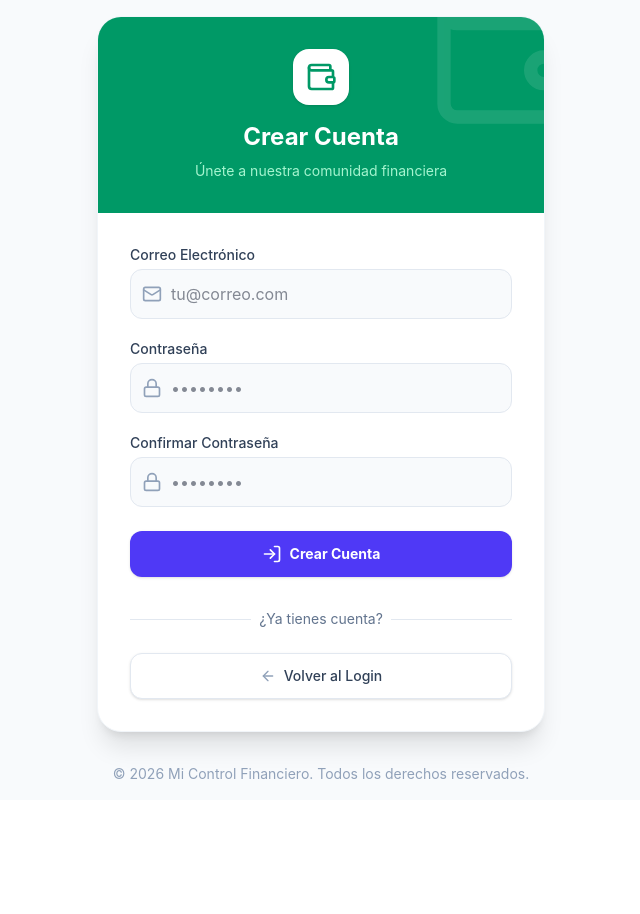
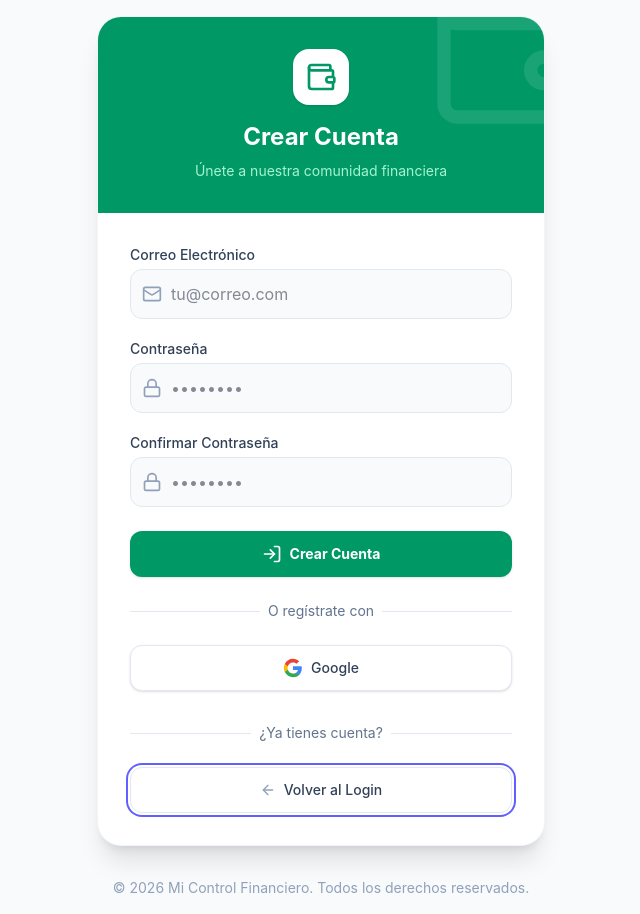
Before and after one commit to Sakhurama/finanzas, a React (Vite) app: page /login in a window 1280 px wide. Both pictures are taken after a click on the button "Crear una cuenta nueva". Shown: the whole page, without its empty margins (319-959 px from the left). Before the commit the page ends 800 px from the top, so only its background shows below. Built offline with nearby package versions, Linux system fonts and the light colour scheme; no server answers.

Commit message:
Autenticación con Google

```diff
--- a/src/pages/Login.jsx
+++ b/src/pages/Login.jsx
@@ -1,51 +1,73 @@
 import React, { useState } from 'react';
-import { Wallet, Mail, Lock, LogIn, ArrowRight, ArrowLeft } from 'lucide-react';
+import { Wallet, Mail, Lock, LogIn, ArrowRight, ArrowLeft, AlertCircle } from 'lucide-react';
 import { supabase } from '../supabaseClient';
 
 export default function Login({ onLogin }) {
-    const [isSignUp, setIsSignUp] = useState(false); // Estado para alternar entre login y registro
-    const [loading, setLoading] = useState(false)
-    const [email, setEmail] = useState('')
-    const [password, setPassword] = useState('')
-    const [confirmPassword, setConfirmPassword] = useState('');
-    const [error, setError] = useState('');
+  const [isSignUp, setIsSignUp] = useState(false);
+  const [loading, setLoading] = useState(false);
+  const [email, setEmail] = useState('');
+  const [password, setPassword] = useState('');
+  const [confirmPassword, setConfirmPassword] = useState('');
+  const [error, setError] = useState('');
 
   // Función para registrar un nuevo usuario
   const handleSignUp = async (e) => {
-    e.preventDefault()
-    setLoading(true)
+    e.preventDefault();
+    setLoading(true);
+    setError('');
 
     if (password !== confirmPassword) {
       setError('Las contraseñas no coinciden. Por favor, verifica.');
+      setLoading(false);
       return;
     }
 
     const { data, error } = await supabase.auth.signUp({
       email,
       password,
-    })
+    });
 
     if (error) {
-      setError(error.message)
+      setError(error.message);
     }
-    setLoading(false)
-  }
+    setLoading(false);
+  };
 
   // Función para iniciar sesión con un usuario existente
   const handleLogin = async (e) => {
-    e.preventDefault()
-    setLoading(true)
+    e.preventDefault();
+    setLoading(true);
+    setError('');
 
     const { data, error } = await supabase.auth.signInWithPassword({
       email,
       password,
-    })
+    });
 
     if (error) {
-      setError(error.message)
+      setError(error.message);
     }
-    setLoading(false)
-  }
+    setLoading(false);
+  };
+
+  // Función para iniciar sesión con Google
+  const handleGoogleLogin = async () => {
+    setLoading(true);
+    setError('');
+
+    const { error } = await supabase.auth.signInWithOAuth({
+      provider: 'google',
+      options: {
+        // Redirige a la URL actual
+        redirectTo: window.location.origin,
+      }
+    });
+
+    if (error) {
+      setError(error.message);
+      setLoading(false);
+    }
+  };
 
   return (
     <>
@@ -89,7 +111,7 @@
                   <input
                     type="email"
                     required
-                    className="block w-full pl-10 pr-3 py-3 border border-slate-200 rounded-xl bg-slate-50 text-slate-900 focus:outline-none focus:ring-2 focus:ring-indigo-500 focus:border-transparent transition-all"
+                    className="block w-full pl-10 pr-3 py-3 border border-slate-200 rounded-xl bg-slate-50 text-slate-900 focus:outline-none focus:ring-2 focus:ring-emerald-500 focus:border-transparent transition-all"
                     placeholder="tu@correo.com"
                     value={email}
                     onChange={(e) => setEmail(e.target.value)}
@@ -109,7 +131,7 @@
                   <input
                     type="password"
                     required
-                    className="block w-full pl-10 pr-3 py-3 border border-slate-200 rounded-xl bg-slate-50 text-slate-900 focus:outline-none focus:ring-2 focus:ring-indigo-500 focus:border-transparent transition-all"
+                    className="block w-full pl-10 pr-3 py-3 border border-slate-200 rounded-xl bg-slate-50 text-slate-900 focus:outline-none focus:ring-2 focus:ring-emerald-500 focus:border-transparent transition-all"
                     placeholder="••••••••"
                     value={password}
                     onChange={(e) => setPassword(e.target.value)}
@@ -129,7 +151,7 @@
                   <input
                     type="password"
                     required
-                    className="block w-full pl-10 pr-3 py-3 border border-slate-200 rounded-xl bg-slate-50 text-slate-900 focus:outline-none focus:ring-2 focus:ring-indigo-500 focus:border-transparent transition-all"
+                    className="block w-full pl-10 pr-3 py-3 border border-slate-200 rounded-xl bg-slate-50 text-slate-900 focus:outline-none focus:ring-2 focus:ring-emerald-500 focus:border-transparent transition-all"
                     placeholder="••••••••"
                     value={confirmPassword}
                     onChange={(e) => setConfirmPassword(e.target.value)}
@@ -140,14 +162,43 @@
               {/* Botón de Submit */}
               <button
                 type="submit"
-                className="w-full flex justify-center items-center gap-2 py-3 px-4 border border-transparent rounded-xl shadow-sm text-sm font-bold text-white bg-indigo-600 hover:bg-indigo-700 focus:outline-none focus:ring-2 focus:ring-offset-2 focus:ring-indigo-500 transition-colors mt-6"
+                disabled={loading}
+                className="w-full flex justify-center items-center gap-2 py-3 px-4 border border-transparent rounded-xl shadow-sm text-sm font-bold text-white bg-emerald-600 hover:bg-emerald-700 focus:outline-none focus:ring-2 focus:ring-offset-2 focus:ring-emerald-500 transition-colors mt-6"
               >
                 <LogIn className="w-5 h-5" />
-                Crear Cuenta
+                {loading ? 'Procesando...' : 'Crear Cuenta'}
               </button>
             </form>
 
-            {/* Separador */}
+            {/* Separador para Login con Google */}
+            <div className="mt-6 relative">
+              <div className="absolute inset-0 flex items-center" aria-hidden="true">
+                <div className="w-full border-t border-slate-200" />
+              </div>
+              <div className="relative flex justify-center text-sm">
+                <span className="px-2 bg-white text-slate-500">O regístrate con</span>
+              </div>
+            </div>
+
+            {/* Botón de Google */}
+            <div className="mt-6">
+              <button
+                onClick={handleGoogleLogin}
+                disabled={loading}
+                type="button"
+                className="w-full flex justify-center items-center gap-2 py-3 px-4 border border-slate-200 rounded-xl shadow-sm text-sm font-medium text-slate-700 bg-white hover:bg-slate-50 focus:outline-none focus:ring-2 focus:ring-offset-2 focus:ring-slate-200 transition-colors"
+              >
+                <svg className="w-5 h-5" viewBox="0 0 24 24">
+                  <path d="M22.56 12.25c0-.78-.07-1.53-.2-2.25H12v4.26h5.92c-.26 1.37-1.04 2.53-2.21 3.31v2.77h3.57c2.08-1.92 3.28-4.74 3.28-8.09z" fill="#4285F4" />
+                  <path d="M12 23c2.97 0 5.46-.98 7.28-2.66l-3.57-2.77c-.98.66-2.23 1.06-3.71 1.06-2.86 0-5.29-1.93-6.16-4.53H2.18v2.84C3.99 20.53 7.7 23 12 23z" fill="#34A853" />
+                  <path d="M5.84 14.09c-.22-.66-.35-1.36-.35-2.09s.13-1.43.35-2.09V7.07H2.18C1.43 8.55 1 10.22 1 12s.43 3.45 1.18 4.93l2.85-2.22.81-.62z" fill="#FBBC05" />
+                  <path d="M12 5.38c1.62 0 3.06.56 4.21 1.64l3.15-3.15C17.45 2.09 14.97 1 12 1 7.7 1 3.99 3.47 2.18 7.07l3.66 2.84c.87-2.6 3.3-4.53 6.16-4.53z" fill="#EA4335" />
+                </svg>
+                Google
+              </button>
+            </div>
+
+            {/* Separador inferior */}
             <div className="mt-8 relative">
               <div className="absolute inset-0 flex items-center" aria-hidden="true">
                 <div className="w-full border-t border-slate-200" />
@@ -200,6 +251,14 @@
 
         {/* Formulario */}
         <div className="p-8">
+
+          {error && (
+            <div className="mb-4 bg-rose-50 text-rose-600 p-3 rounded-xl text-sm flex items-center gap-2 border border-rose-100">
+              <AlertCircle className="w-5 h-5 shrink-0" />
+              <p>{error}</p>
+            </div>
+          )}
+
           <form onSubmit={handleLogin} className="space-y-5">
 
             {/* Campo Email */}
@@ -240,24 +299,48 @@
                   onChange={(e) => setPassword(e.target.value)}
                 />
               </div>
-              {/* <div className="flex justify-end mt-2">
-                <a href="#" className="text-sm text-indigo-600 hover:text-indigo-500 font-medium transition-colors">
-                  ¿Olvidaste tu contraseña?
-                </a>
-              </div> */}
             </div>
 
             {/* Botón de Submit */}
             <button
               type="submit"
+              disabled={loading}
               className="w-full flex justify-center items-center gap-2 py-3 px-4 border border-transparent rounded-xl shadow-sm text-sm font-bold text-white bg-indigo-600 hover:bg-indigo-700 focus:outline-none focus:ring-2 focus:ring-offset-2 focus:ring-indigo-500 transition-colors mt-6"
             >
               <LogIn className="w-5 h-5" />
-              Iniciar Sesión
+              {loading ? 'Procesando...' : 'Iniciar Sesión'}
             </button>
           </form>
 
-          {/* Separador */}
+          {/* Separador para Login con Google */}
+          <div className="mt-6 relative">
+            <div className="absolute inset-0 flex items-center" aria-hidden="true">
+              <div className="w-full border-t border-slate-200" />
+            </div>
+            <div className="relative flex justify-center text-sm">
+              <span className="px-2 bg-white text-slate-500">O ingresa con</span>
+            </div>
+          </div>
+
+          {/* Botón de Google */}
+          <div className="mt-6">
+            <button
+              onClick={handleGoogleLogin}
+              disabled={loading}
+              type="button"
+              className="w-full flex justify-center items-center gap-2 py-3 px-4 border border-slate-200 rounded-xl shadow-sm text-sm font-medium text-slate-700 bg-white hover:bg-slate-50 focus:outline-none focus:ring-2 focus:ring-offset-2 focus:ring-slate-200 transition-colors"
+            >
+              <svg className="w-5 h-5" viewBox="0 0 24 24">
+                <path d="M22.56 12.25c0-.78-.07-1.53-.2-2.25H12v4.26h5.92c-.26 1.37-1.04 2.53-2.21 3.31v2.77h3.57c2.08-1.92 3.28-4.74 3.28-8.09z" fill="#4285F4" />
+                <path d="M12 23c2.97 0 5.46-.98 7.28-2.66l-3.57-2.77c-.98.66-2.23 1.06-3.71 1.06-2.86 0-5.29-1.93-6.16-4.53H2.18v2.84C3.99 20.53 7.7 23 12 23z" fill="#34A853" />
+                <path d="M5.84 14.09c-.22-.66-.35-1.36-.35-2.09s.13-1.43.35-2.09V7.07H2.18C1.43 8.55 1 10.22 1 12s.43 3.45 1.18 4.93l2.85-2.22.81-.62z" fill="#FBBC05" />
+                <path d="M12 5.38c1.62 0 3.06.56 4.21 1.64l3.15-3.15C17.45 2.09 14.97 1 12 1 7.7 1 3.99 3.47 2.18 7.07l3.66 2.84c.87-2.6 3.3-4.53 6.16-4.53z" fill="#EA4335" />
+              </svg>
+              Google
+            </button>
+          </div>
+
+          {/* Separador inferior */}
           <div className="mt-8 relative">
             <div className="absolute inset-0 flex items-center" aria-hidden="true">
               <div className="w-full border-t border-slate-200" />
```
